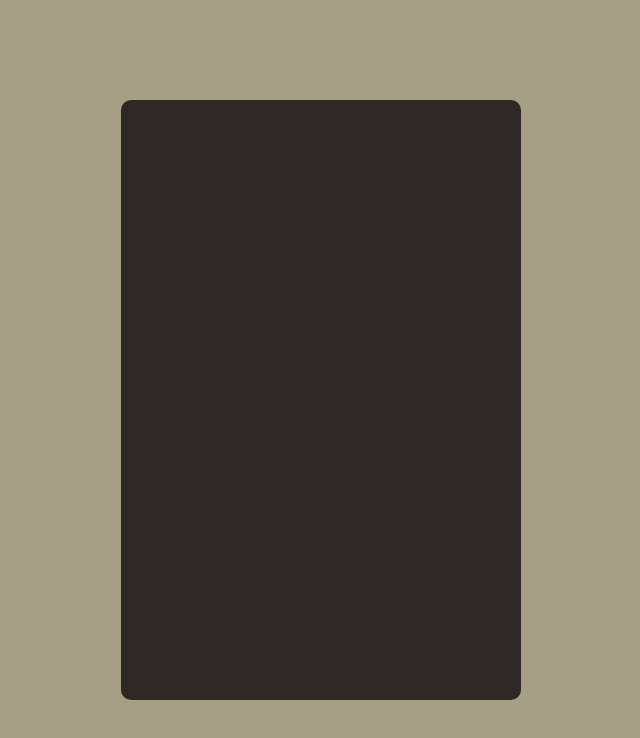
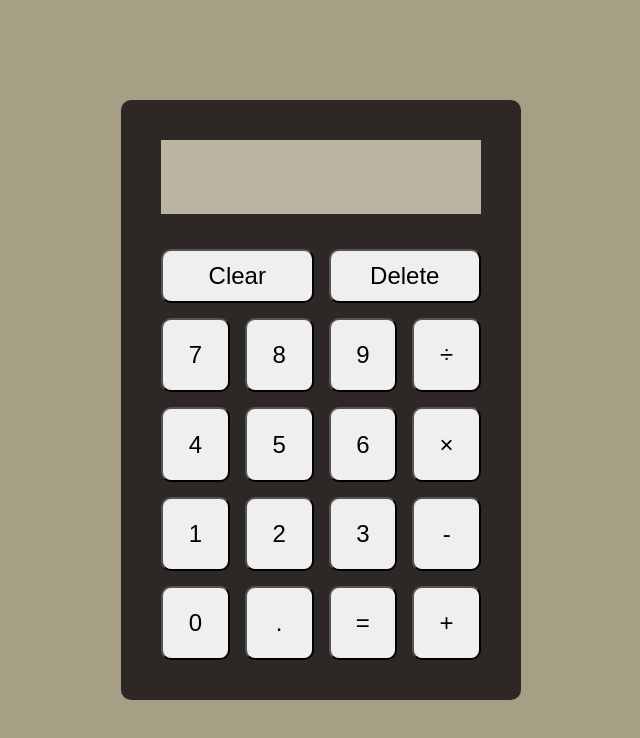
Before and after one commit to McStanley/calculator, a plain HTML site: page index.html in a window 1280 px wide. Shown: the whole page, without its empty margins (319-959 px from the left). Drawn offline with Linux system fonts and the light colour scheme.

Commit message:
Add a calculator UI

```diff
--- a/index.html
+++ b/index.html
@@ -10,6 +10,26 @@
     </head>
 
     <body>
-        <div class="calculator"></div>
+        <div class="calculator">
+            <div class="screen"></div>
+            <button class="btn btn-big">Clear</button>
+            <button class="btn btn-big">Delete</button>
+            <button class="btn">7</button>
+            <button class="btn">8</button>
+            <button class="btn">9</button>
+            <button class="btn">÷</button>
+            <button class="btn">4</button>
+            <button class="btn">5</button>
+            <button class="btn">6</button>
+            <button class="btn">×</button>
+            <button class="btn">1</button>
+            <button class="btn">2</button>
+            <button class="btn">3</button>
+            <button class="btn">-</button>
+            <button class="btn">0</button>
+            <button class="btn">.</button>
+            <button class="btn">=</button>
+            <button class="btn">+</button>
+        </div>
     </body>
 </html>
--- a/style.css
+++ b/style.css
@@ -16,6 +16,26 @@ body {
 .calculator {
     height: 600px;
     width: 400px;
+    padding: 40px;
+    display: grid;
+    grid-template-columns: repeat(4, 1fr);
+    grid-template-rows: repeat(6, 1fr);
+    gap: 15px;
     background-color: #2d2825;
     border-radius: 10px;
 }
+
+.screen {
+    grid-column: span 4;
+    background-color: #bab4a1;
+}
+
+.btn {
+    font-size: 24px;
+    border-radius: 10px;
+}
+
+.btn-big {
+    grid-column: span 2;
+    margin-top: 20px;
+}
```
